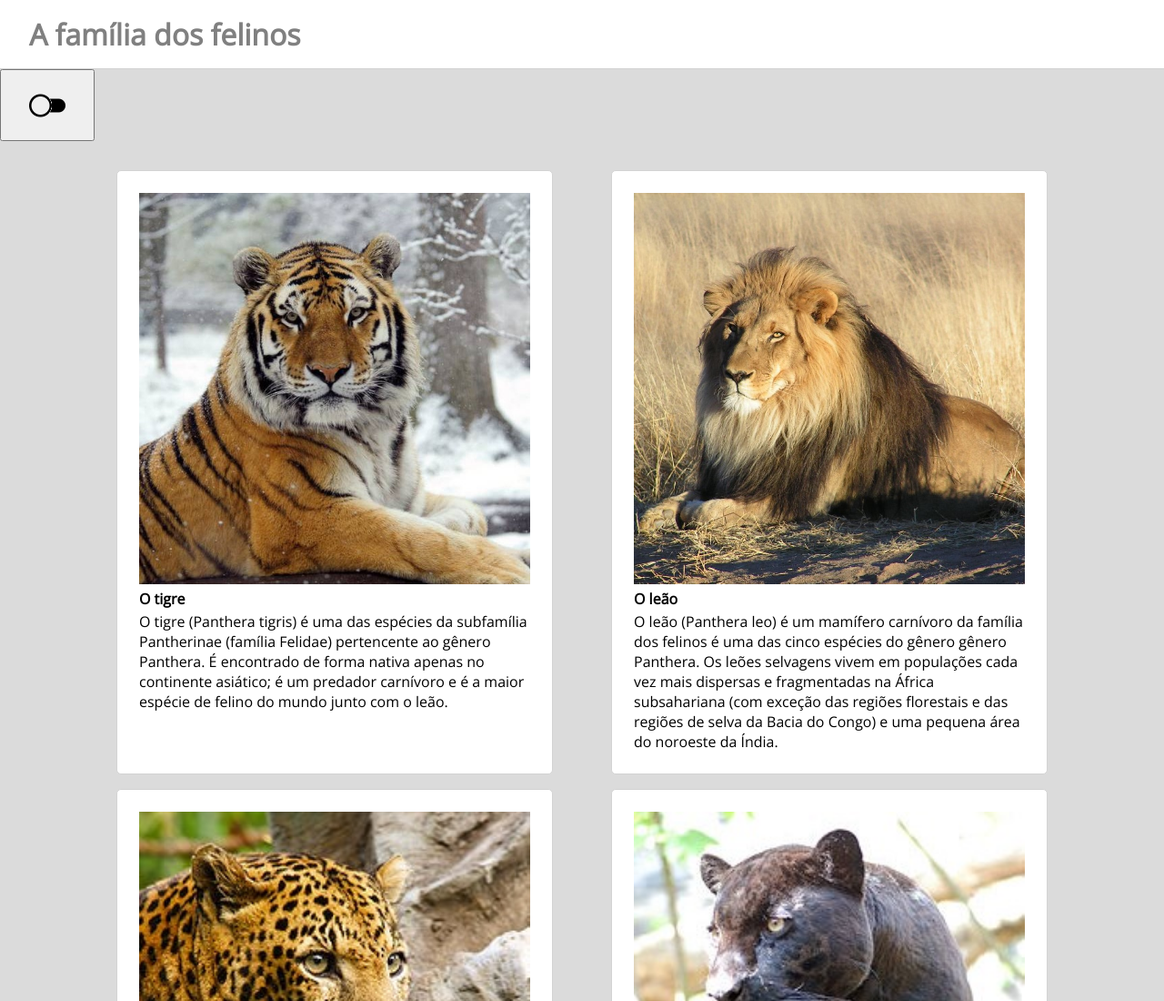
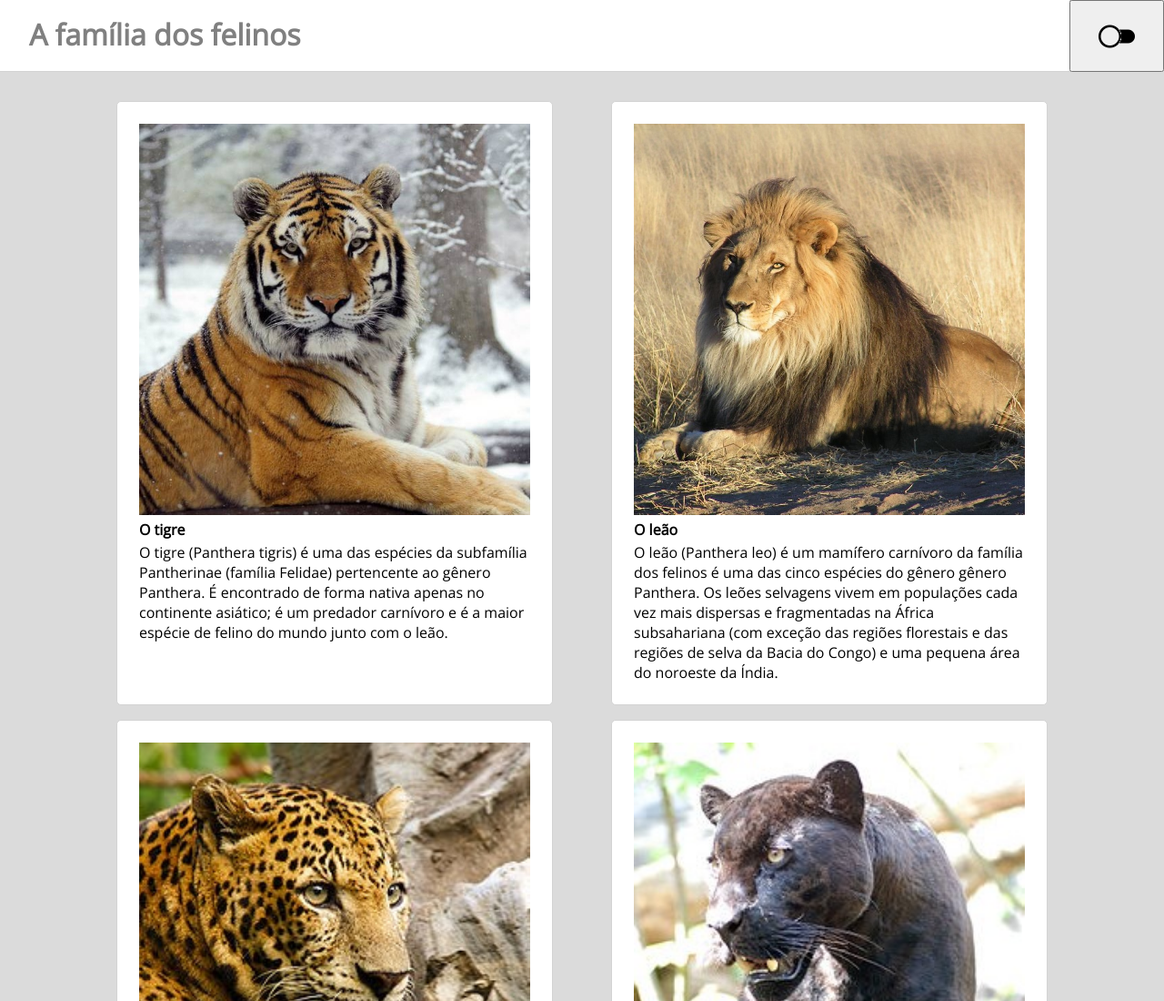
Before and after one commit to LuisBraga31/CTD, a plain HTML site: page Atividade 28.29-02/Aula05 - mesa_de_trabalho/index.html in a window 1280 px wide. Shown: the top 1100 px of the page at 91% size. Drawn offline with nearby package versions, Linux system fonts and the light colour scheme.

Commit message:
Corrigindo posição do botão

```diff
--- a/Atividade 28.29-02/Aula05 - mesa_de_trabalho/index.html
+++ b/Atividade 28.29-02/Aula05 - mesa_de_trabalho/index.html
@@ -12,11 +12,15 @@
 
 <body >
 
+  <div class="header">
+
   <h1>A família dos felinos</h1>
 
   <button id="botao" onclick="darkMode()">
     <i id="botao2" class="bi-toggle2-off" id="switchButton"></i>
   </button>
+
+  </div>
 
   <div class="container">
 
--- a/Atividade 28.29-02/Aula05 - mesa_de_trabalho/styles.css
+++ b/Atividade 28.29-02/Aula05 - mesa_de_trabalho/styles.css
@@ -10,6 +10,13 @@ body {
   background-color: rgb(219, 219, 219);
 }
 
+.header{
+  display: flex;
+  justify-content: space-between;
+}
+
+
+
 #botao {
   padding: 10px;
   cursor: pointer;
@@ -21,6 +28,7 @@ body {
 }
 
 h1 {
+  width: 100%;
   padding: .5em 1em;
   background-color: white;
   border-bottom: 1px solid lightgrey;
```
